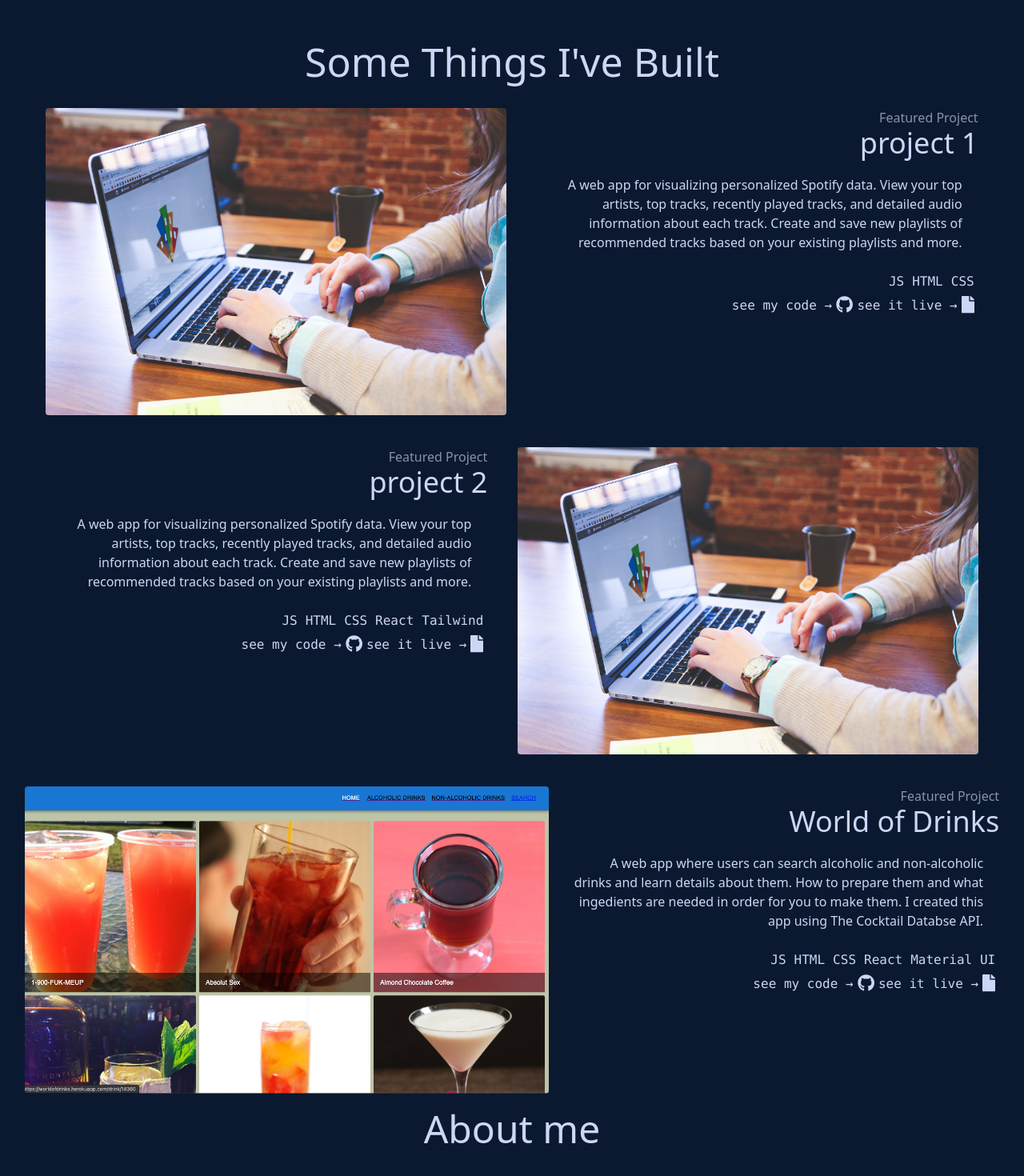
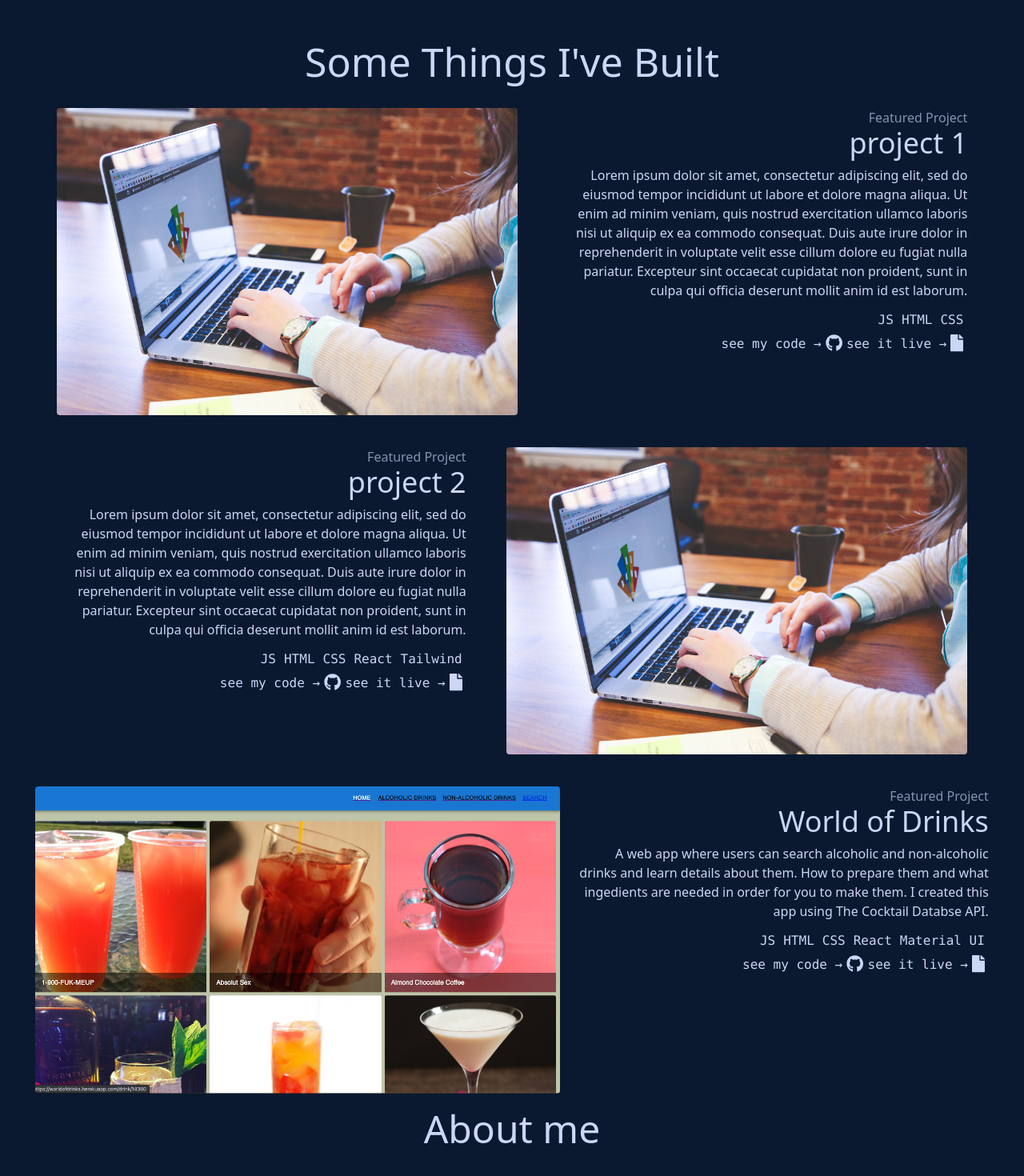
Before and after one commit to cgzapien/carloszapien-portfolio, a React (Create React App) app: page / in a window 1280 px wide. Shown: the part 520-1990 px from the top of the page at 80% size. Built offline with nearby package versions, Linux system fonts and the light colour scheme.

Commit message:
updated  styling

```diff
--- a/src/components/About.js
+++ b/src/components/About.js
@@ -6,7 +6,7 @@ const About = () => {
   return (
     <div id="about" className="h-screen">
       <h1 className="text-5xl text-center" id="aboutme">About me</h1>
-      <div className=" flex p-10 space-x-2 m-auto">
+      <div className=" flex justify-center p-10 space-x-2 m-auto">
         <p className=" break-normal text-lg sm:text-2xl w-96">Hello, I'm Carlos. My passion for working on vehicles has helped me look at coding problems in a similar way and I've taken the same approach when it comes to solving them. I've learned to break the problem up into smaller problems and build them up from the ground up. I'm very excited to start my career as a web developer and looking forward to connect.</p>
         <div className=" h-80 w-96 " id="image">
         <a href="https://www.linkedin.com/in/carlos-zapien/" target="_blank"rel="noreferrer">
--- a/src/components/Contact.js
+++ b/src/components/Contact.js
@@ -1,7 +1,5 @@
 import React from "react";
 
-import { FontAwesomeIcon } from '@fortawesome/react-fontawesome'
-import { faGithub, faLinkedin } from "@fortawesome/free-brands-svg-icons";
 import ContactForm from "./ContactForm";
 
 export default function Contact(){
@@ -13,11 +11,6 @@ export default function Contact(){
         </h1>
         <div>
           <ContactForm/>
-          <ul className="flex justify-center">
-            <li><a href="https://www.linkedin.com/in/carlos-zapien/" target="_blank"rel="noreferrer"><FontAwesomeIcon icon={faLinkedin} size="4x" className="hover:text-[#64ffda] p-[10px]" /></a></li>
-            <li><a href="https://github.com/cgzapien" target="_blank"rel="noreferrer"><FontAwesomeIcon icon={faGithub} size="4x" className="hover:text-[#64ffda] p-[10px]" /></a></li>
-          </ul>
-
         </div>
     </div>
   )
--- a/src/components/ContactForm.js
+++ b/src/components/ContactForm.js
@@ -31,15 +31,15 @@ export default function ContactForm(){
     setToSend({ ...toSend, [e.target.name]: e.target.value });
   }
   return (
-    <div className=" container m-auto">
-      <form onSubmit={onSubmit} >
-        <label>Name:</label><br/>
+    <div className=" container m-auto flex justify-center p-5">
+      <form onSubmit={onSubmit} className="" >
+        <span>Name:</span><br/>
         <input
           name="from_name"
           value={toSend.from_name}
           placeholder="Your full name.."
           onChange={handleChange}
-          className=" w-52"
+          className=" w-52 text-[#0a192f] bg-[#8892b0] placeholder-[#0a192f]"
         ></input>
         <br/>
         <label>Email:</label><br/>
@@ -48,7 +48,7 @@ export default function ContactForm(){
           value={toSend.from_email}
           placeholder="Your email"
           onChange={handleChange}
-          className=" w-52"
+          className=" w-52 text-[#0a192f] bg-[#8892b0] placeholder-[#0a192f]"
         ></input>
         <br/>
         <label>Message:</label><br/>
@@ -56,14 +56,17 @@ export default function ContactForm(){
           name="message"
           value={toSend.message}
           placeholder="Your message.."
-          className=" h-80 w-80 text-red-700"
+          className=" h-80 w-80 text-[#0a192f] bg-[#8892b0] placeholder-[#0a192f]"
           onChange={handleChange}
         ></textarea>
         <br/>
-        <button
-          type="submit"
-          className=" border-[#ccd6f6] border-2 p-3 hover:text-[#64ffda] hover:border-[#64ffda] font-mono"
-        >Send</button>
+        <div className=" text-center">
+          <button
+            type="submit"
+            className=" border-[#ccd6f6] border-2 p-3 hover:text-[#64ffda] hover:border-[#64ffda] font-mono"
+          >Send</button>
+
+        </div>
 
       </form>
     </div>
--- a/src/components/Footer.js
+++ b/src/components/Footer.js
@@ -1,8 +1,15 @@
 import React from "react";
+
+import { FontAwesomeIcon } from '@fortawesome/react-fontawesome'
+import { faGithub, faLinkedin } from "@fortawesome/free-brands-svg-icons";
 
 export default function Footer(){
   return (
     <div id="footer" className="p-[20px] font-mono">
+      <ul className="flex justify-center">
+            <li><a href="https://www.linkedin.com/in/carlos-zapien/" target="_blank"rel="noreferrer"><FontAwesomeIcon icon={faLinkedin} size="4x" className="hover:text-[#64ffda] p-[10px]" /></a></li>
+            <li><a href="https://github.com/cgzapien" target="_blank"rel="noreferrer"><FontAwesomeIcon icon={faGithub} size="4x" className="hover:text-[#64ffda] p-[10px]" /></a></li>
+          </ul>
       <p className="text-center">Designed using React &#38; Tailwind CSS</p>
       <p className="text-center">Built by Carlos Zapien &#174; 2022</p>
     </div>
--- a/src/components/ProjectOne.js
+++ b/src/components/ProjectOne.js
@@ -7,14 +7,14 @@ import { faFile } from "@fortawesome/free-solid-svg-icons";
 export default function ProjectOne() {
   return (
     <div id="project-one" className="h-max p-5 flex justify-evenly ">
-      <div className=" w-fit m-0 md:max-w-6xl" id="projectimage">
+      <div className=" w-fit m-0 md:max-w-6xl hidden md:flex" id="projectimage">
         <a href="https://github.com/cgzapien"><img src={workImage} alt="workimage" className="rounded-[4px] h-96 hover:opacity-50 hover:cursor-pointer lg:w-fit"></img></a>
       </div>
       <div id="project-content" className="  w-fit text-right">
         <p className=" text-base text-[#8892b0]">Featured Project</p>
         <h1 className=" text-4xl">project 1</h1>
-        <div className=" p-[20px] w-fit ">
-          <p className=" max-w-lg break-normal ">A web app for visualizing personalized Spotify data. View your top artists, top tracks, recently played tracks, and detailed audio information about each track. Create and save new playlists of recommended tracks based on your existing playlists and more.</p>
+        <div className=" py-2 w-fit ">
+          <p className=" max-w-lg break-normal ">Lorem ipsum dolor sit amet, consectetur adipiscing elit, sed do eiusmod tempor incididunt ut labore et dolore magna aliqua. Ut enim ad minim veniam, quis nostrud exercitation ullamco laboris nisi ut aliquip ex ea commodo consequat. Duis aute irure dolor in reprehenderit in voluptate velit esse cillum dolore eu fugiat nulla pariatur. Excepteur sint occaecat cupidatat non proident, sunt in culpa qui officia deserunt mollit anim id est laborum.</p>
         </div>
         <ul className="flex font-mono justify-end">
           <li className=" p-[5px]">JS</li>
--- a/src/components/ProjectThree.js
+++ b/src/components/ProjectThree.js
@@ -1,6 +1,5 @@
 import React from "react";
 import { FontAwesomeIcon } from "@fortawesome/react-fontawesome";
-import workImage from "../media/project.jpg"
 import { faGithub } from "@fortawesome/free-brands-svg-icons";
 import { faFile } from "@fortawesome/free-solid-svg-icons";
 import drinksImage from "../media/worldOfDrinks.png"
@@ -8,13 +7,13 @@ import drinksImage from "../media/worldOfDrinks.png"
 export default function ProjectThree() {
   return (
     <div id="project-one" className="h-max p-5 flex justify-evenly ">
-      <div className=" w-fit m-0" id="projectimage">
+      <div className=" w-fit m-0 hidden md:flex" id="projectimage">
         <a href="https://worldofdrinks.herokuapp.com/" target="_blank"rel="noreferrer"><img src={drinksImage} alt="workimage" className="h-96 hover:opacity-50 w-fit hover:cursor-pointer rounded-[4px]"></img></a>
       </div>
-      <div id="project-content" className="  w-fit text-right">
+      <div id="project-content" className="  w-fit text-right ">
         <p className=" text-base text-[#8892b0]">Featured Project</p>
         <h1 className=" text-4xl">World of Drinks</h1>
-        <div className=" p-[20px] w-fit ">
+        <div className=" py-2 w-fit ">
           <p className=" max-w-lg break-normal ">A web app where users can search alcoholic and non-alcoholic drinks and learn details about them. How to prepare them and what ingedients are needed in order for you to make them. I created this app using The Cocktail Databse API.</p>
         </div>
         <ul className="flex font-mono justify-end">
--- a/src/components/ProjectTwo.js
+++ b/src/components/ProjectTwo.js
@@ -7,11 +7,11 @@ import { faFile } from "@fortawesome/free-solid-svg-icons";
 export default function ProjectTwo() {
   return (
     <div id="project-one" className="h-max p-5 flex justify-evenly">
-      <div id="project-content" className="  w-fit text-right float-right">
+      <div id="project-content" className="  w-fit text-right ">
         <p className=" text-base text-[#8892b0]">Featured Project</p>
         <h1 className=" text-4xl">project 2</h1>
-        <div className=" p-[20px] w-fit ">
-          <p className=" max-w-lg break-normal ">A web app for visualizing personalized Spotify data. View your top artists, top tracks, recently played tracks, and detailed audio information about each track. Create and save new playlists of recommended tracks based on your existing playlists and more.</p>
+        <div className=" py-2 w-fit ">
+          <p className=" max-w-lg break-normal ">Lorem ipsum dolor sit amet, consectetur adipiscing elit, sed do eiusmod tempor incididunt ut labore et dolore magna aliqua. Ut enim ad minim veniam, quis nostrud exercitation ullamco laboris nisi ut aliquip ex ea commodo consequat. Duis aute irure dolor in reprehenderit in voluptate velit esse cillum dolore eu fugiat nulla pariatur. Excepteur sint occaecat cupidatat non proident, sunt in culpa qui officia deserunt mollit anim id est laborum.</p>
         </div>
         <ul className="flex font-mono justify-end">
           <li className=" p-[5px]">JS</li>
@@ -27,7 +27,7 @@ export default function ProjectTwo() {
           <a className=" p-[5px] hover:text-[#64ffda]" href="https://github.com/cgzapien"><FontAwesomeIcon size="lg" icon={faFile}/></a>
         </div>
       </div>
-      <div className=" w-fit m-0" id="projectimage">
+      <div className=" w-fit m-0 hidden md:flex" id="projectimage">
         <a href="https://github.com/cgzapien" target="_blank" rel="noreferrer"><img src={workImage} alt="workimage" className="h-96 hover:opacity-50 w-fit hover:cursor-pointer rounded-[4px]"></img></a>
       </div>
     </div>
```
Also changed, not shown: src/components/Skills.js (+17 -14 lines).
